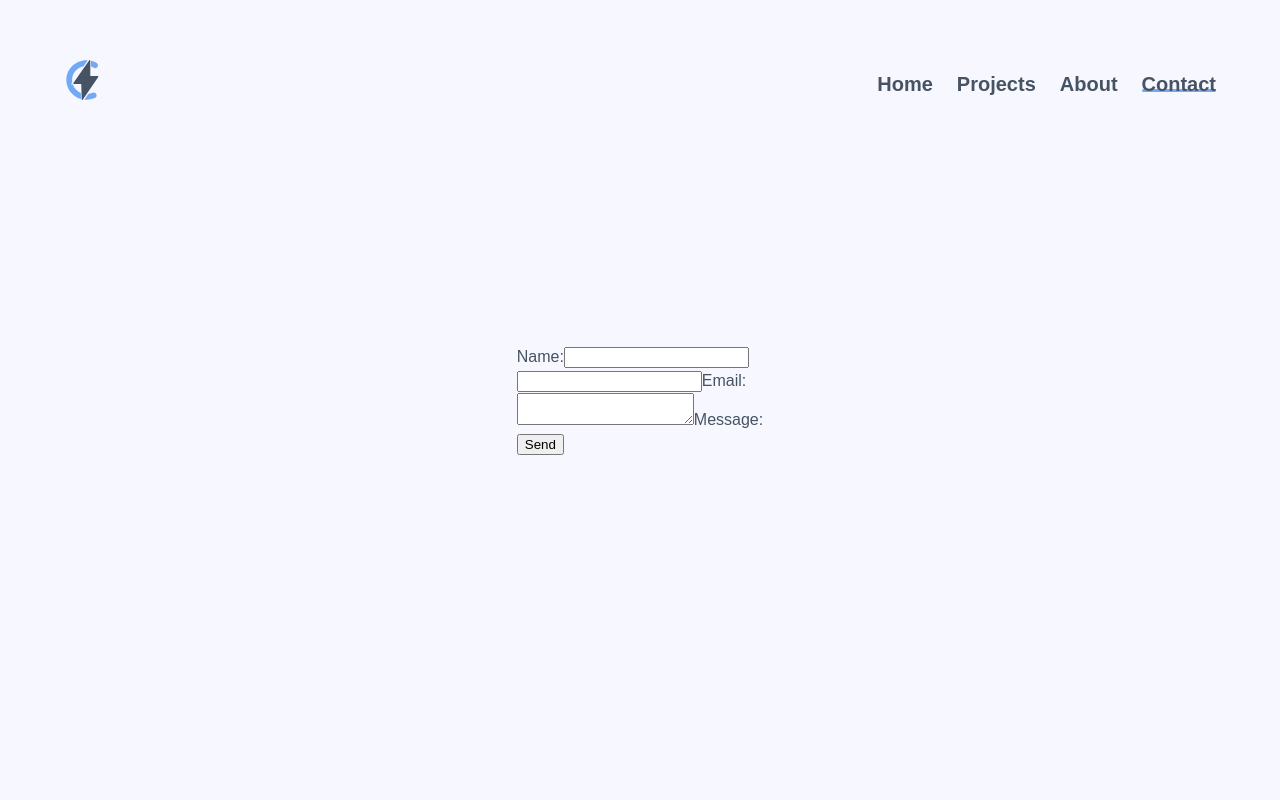
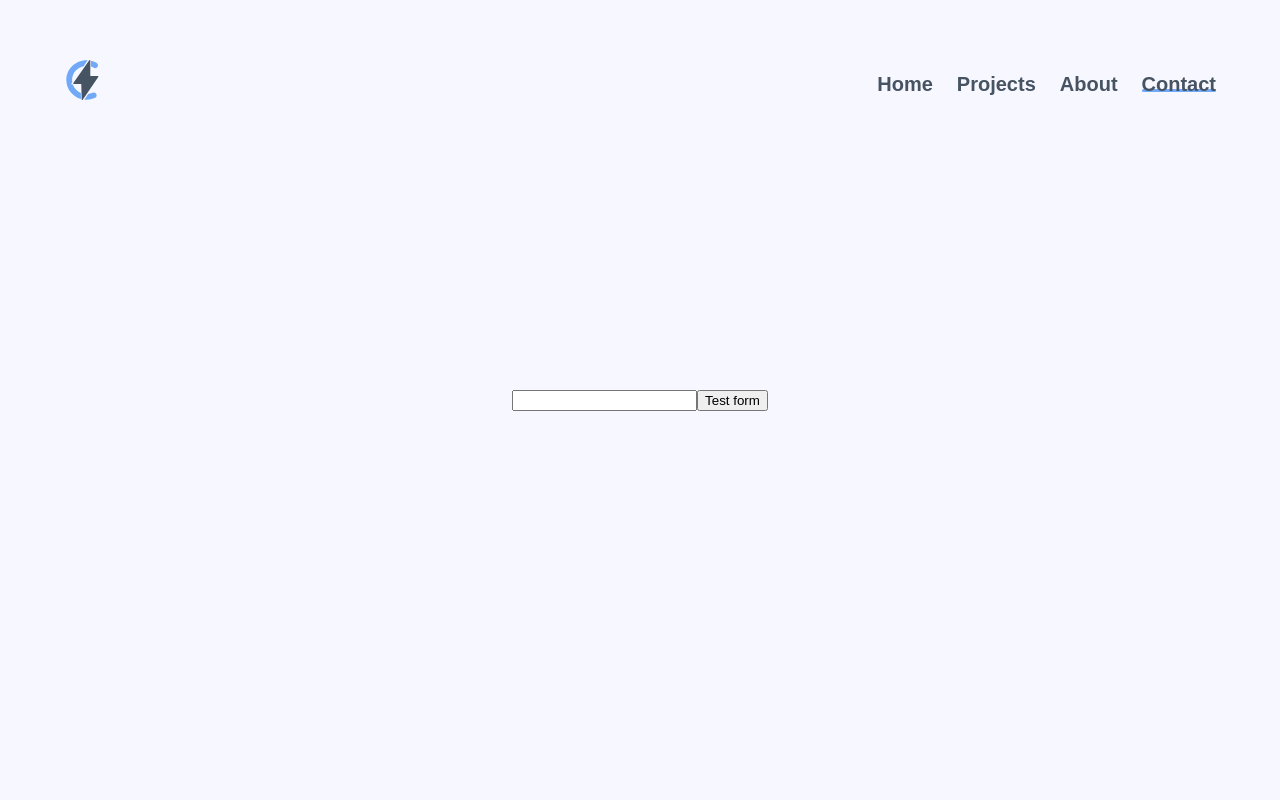
Before and after one commit to Atomator/portfolio, a Vue app: page /#/contact in a window 1280 px wide. Shown: the top 800 px of the page. Built offline with nearby package versions, Linux system fonts and the light colour scheme.

Commit message:
Trying another form type

```diff
--- a/src/pages/Contact.vue
+++ b/src/pages/Contact.vue
@@ -1,26 +1,11 @@
 <template>
   <div>
-    <form
-      name="contact"
-      action="/#/"
-      method="post"
-      netlify
-      netlify-honeypot="bot-field"
-    >
-      <input type="hidden" name="form-name" value="contact" />
-      <div>
-        <label for="name">Name:</label>
-        <input type="text" name="name" required/>
-      </div>
-      <div>
-        <input type="email" name="email" required/>
-        <label for="email">Email:</label>
-      </div>
-      <div>
-        <textarea name="message" required></textarea>
-        <label for="message">Message:</label>
-      </div>
-      <button type="submit" value="Send message">Send</button>
+    <form action="https://getsimpleform.com/messages?form_api_token=4509df9eb4afd18538cf77fc19741a9b" method="post">
+      <!-- the redirect_to is optional, the form will redirect to the referrer on submission -->
+      <input type='hidden' name='redirect_to' value='https://atomator-portfolio.netlify.com/#/' />
+      <!-- all your input fields here.... -->
+      <input type='text' name='test' />
+      <input type='submit' value='Test form' />
     </form>
   </div>
 </template>
```
